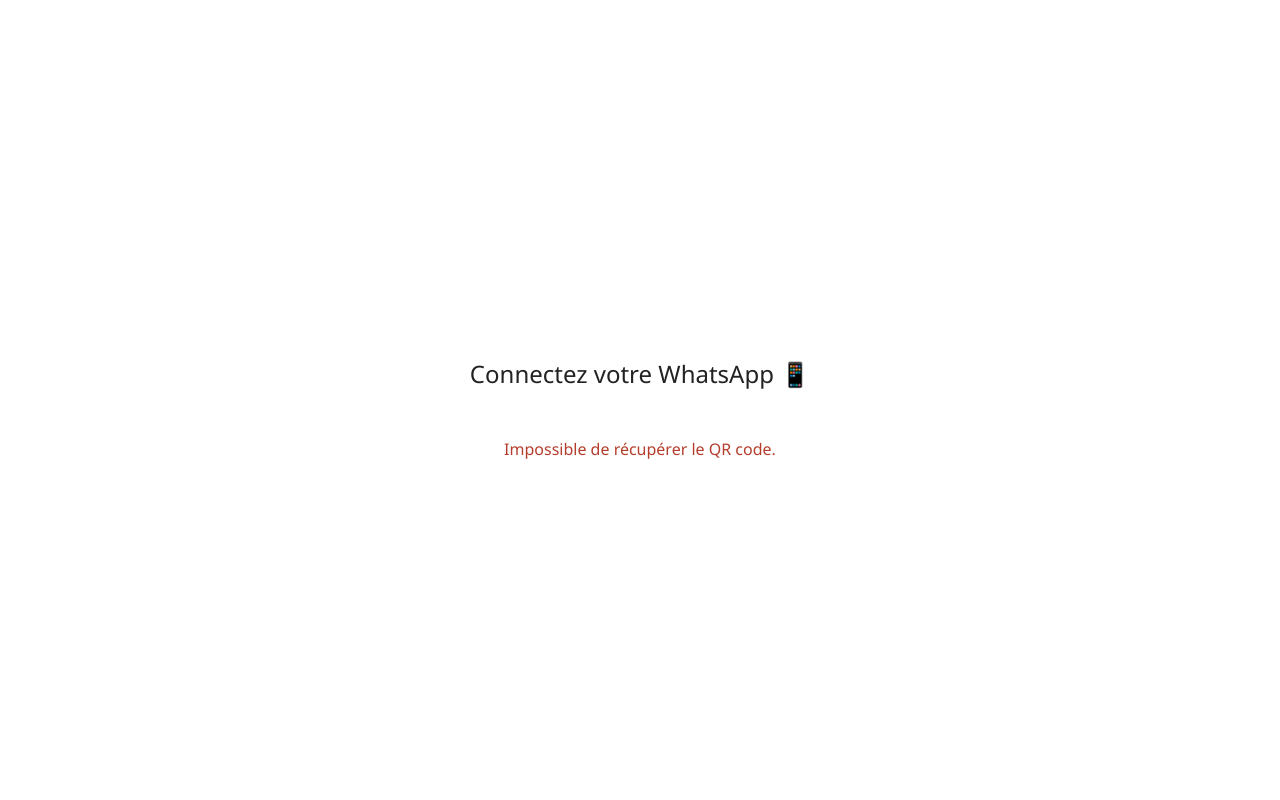
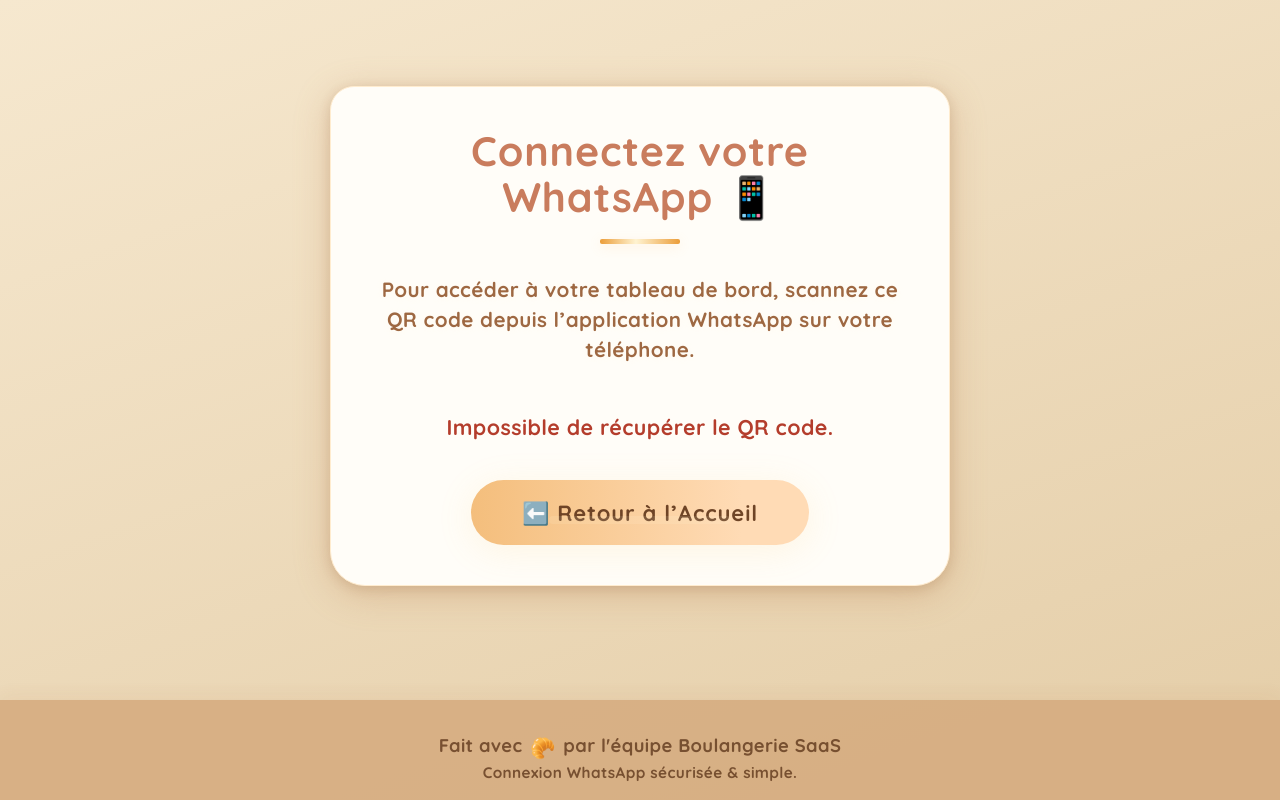
Before and after one commit to Anton1nn/baguette-bureau-frontend, a plain HTML site: page configure.html in a window 1280 px wide. Drawn offline with Linux system fonts and the light colour scheme; no server answers.

Commit message:
Update configure.html

```diff
--- a/configure.html
+++ b/configure.html
@@ -4,59 +4,32 @@
     <meta charset="UTF-8">
     <title>Baguette & Bureau – Connectez votre WhatsApp</title>
     <meta name="viewport" content="width=device-width, initial-scale=1.0">
-    <style>
-        html, body {
-            height: 100%;
-            margin: 0;
-            padding: 0;
-            background: #fff;
-        }
-        body {
-            min-height: 100vh;
-            display: flex;
-            flex-direction: column;
-            justify-content: center;
-            align-items: center;
-            font-family: 'Segoe UI', Arial, sans-serif;
-        }
-        .container {
-            display: flex;
-            flex-direction: column;
-            align-items: center;
-            padding: 2rem 1.5rem;
-        }
-        h1 {
-            font-size: 1.5rem;
-            font-weight: 500;
-            margin-bottom: 2rem;
-            color: #222;
-            text-align: center;
-        }
-        #qrcode {
-            width: 220px;
-            height: 220px;
-            background: #f5f5f5;
-            border-radius: 10px;
-            object-fit: contain;
-            box-shadow: 0 2px 12px rgba(0,0,0,0.05);
-            margin-bottom: 1.5rem;
-            display: none;
-        }
-        #error {
-            color: #b43d2c;
-            font-size: 1rem;
-            margin-top: 1rem;
-            min-height: 1.2em;
-            text-align: center;
-        }
-    </style>
+    <link rel="stylesheet" href="style.css" />
+    <link href="https://fonts.googleapis.com/css2?family=Quicksand:wght@700&family=Montserrat:wght@400;700&display=swap" rel="stylesheet">
 </head>
 <body>
-    <div class="container">
-        <h1>Connectez votre WhatsApp 📱</h1>
-        <img id="qrcode" src="" alt="QR Code WhatsApp">
-        <div id="error"></div>
-    </div>
+    <main>
+        <section class="bread-panel" style="margin-top: 48px;">
+            <h1 class="error-404-number" style="font-size:2.1em; margin-bottom:6px; letter-spacing:0.02em;">
+                Connectez votre WhatsApp <span aria-hidden="true">📱</span>
+            </h1>
+            <div class="section-intro" style="margin-top:0; font-size:1.05em; font-weight:400;">
+                Pour accéder à votre tableau de bord, scannez ce QR code depuis l’application WhatsApp sur votre téléphone.
+            </div>
+            <img id="qrcode" src="" alt="QR Code WhatsApp"
+                style="width:220px; height:220px; background:var(--gold,#f9d680); border-radius:18px; box-shadow:var(--shadow); object-fit:contain; display:none; margin:1.35em auto 0 auto;" />
+            <div id="error" class="error-intro" style="margin-top:1em; min-height:1.2em; color: #b43d2c; font-size:1.09em; font-weight:700; text-shadow:none;"></div>
+            <a class="cta-btn-link" href="/">
+                <button class="cta-btn" type="button" aria-label="Retour à l'accueil" style="margin-top:12px;">
+                    ⬅️ Retour à l’Accueil
+                </button>
+            </a>
+        </section>
+    </main>
+    <footer>
+        Fait avec <span class="footer-croissant" aria-hidden="true">🥐</span> par l'équipe <b>Boulangerie SaaS</b><br>
+        <small>Connexion WhatsApp sécurisée &amp; simple.</small>
+    </footer>
     <script>
         const QR_ENDPOINT = "http://localhost:8000/whatsapp/qrcode";
         const STATUS_ENDPOINT = "http://localhost:8000/whatsapp/status";
```
